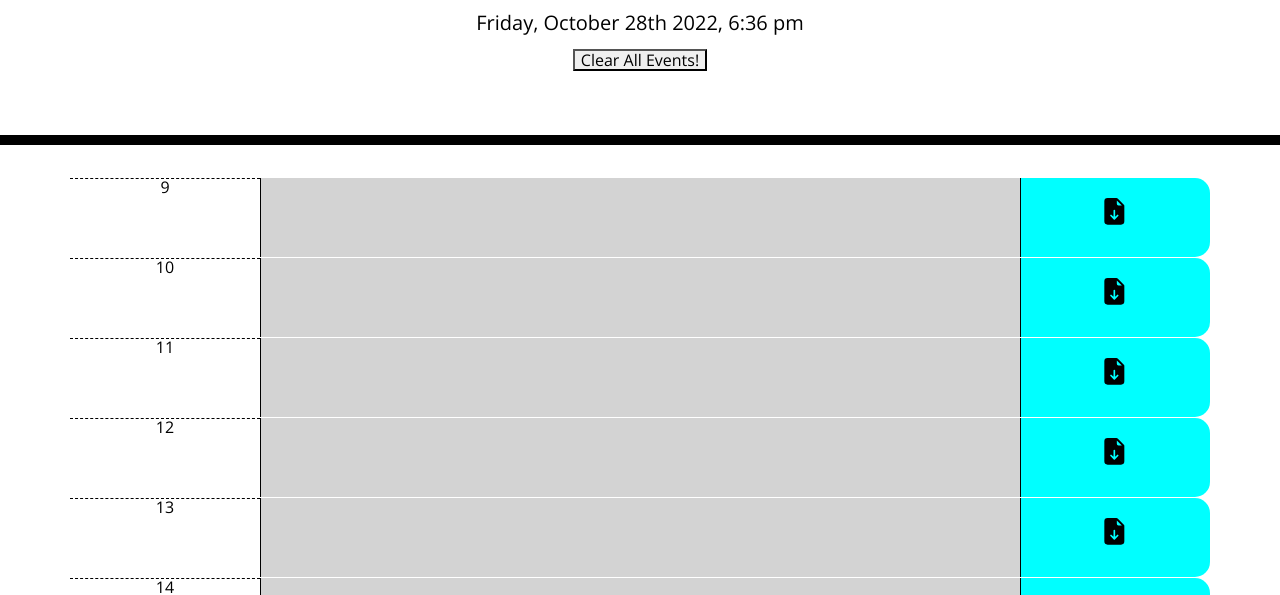
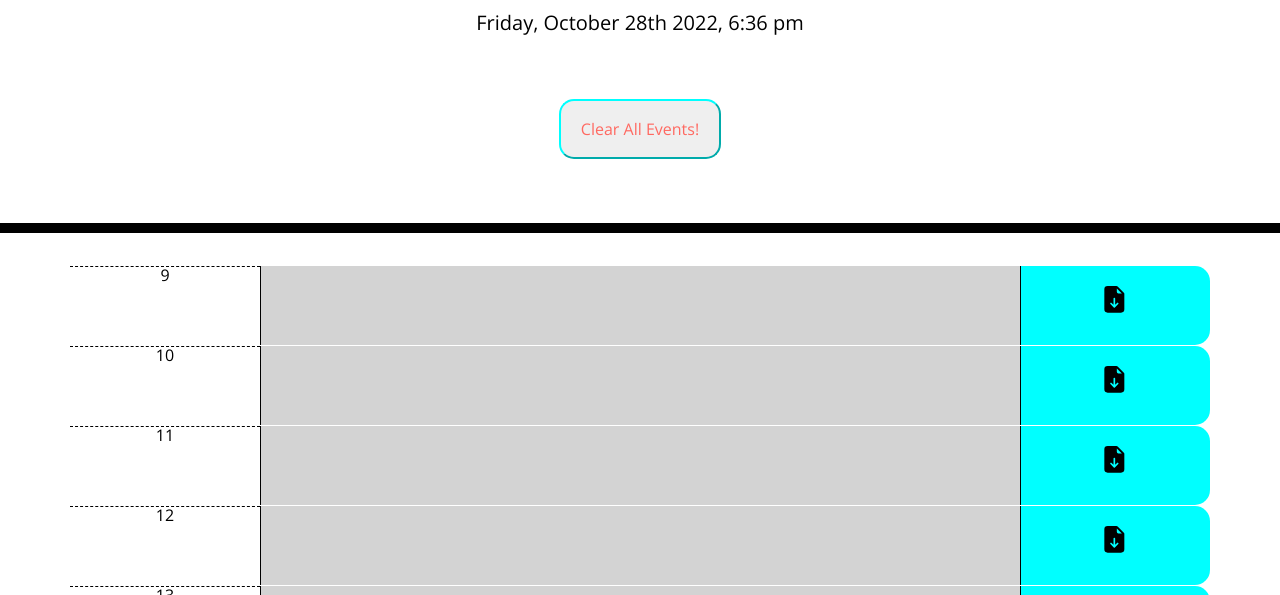
Before and after one commit to fomin2000/work-day-scheduler, a plain HTML site: page assets/index.html in a window 1280 px wide. Shown: the part 181-776 px from the top of the page. Drawn offline with nearby package versions, Linux system fonts and the light colour scheme.

Commit message:
added final styling touches/README file update and publishing

```diff
--- a/assets/css/style.css
+++ b/assets/css/style.css
@@ -103,3 +103,16 @@ time.hour17 {
   background-color: royalblue;
   transition: all .3s ease-in-out;
 }
+
+#clearEvents {
+  margin-top: 50px;
+  border-radius: 15px;
+  padding: 20px;
+  border-color: aqua;
+  color: #ff6961;
+}
+
+#clearEvents:hover {
+  padding: 30px;
+  color: blueviolet;
+}
```
Also changed, not shown: assets/images/workDayScheduler.png (added), 1 other file.
